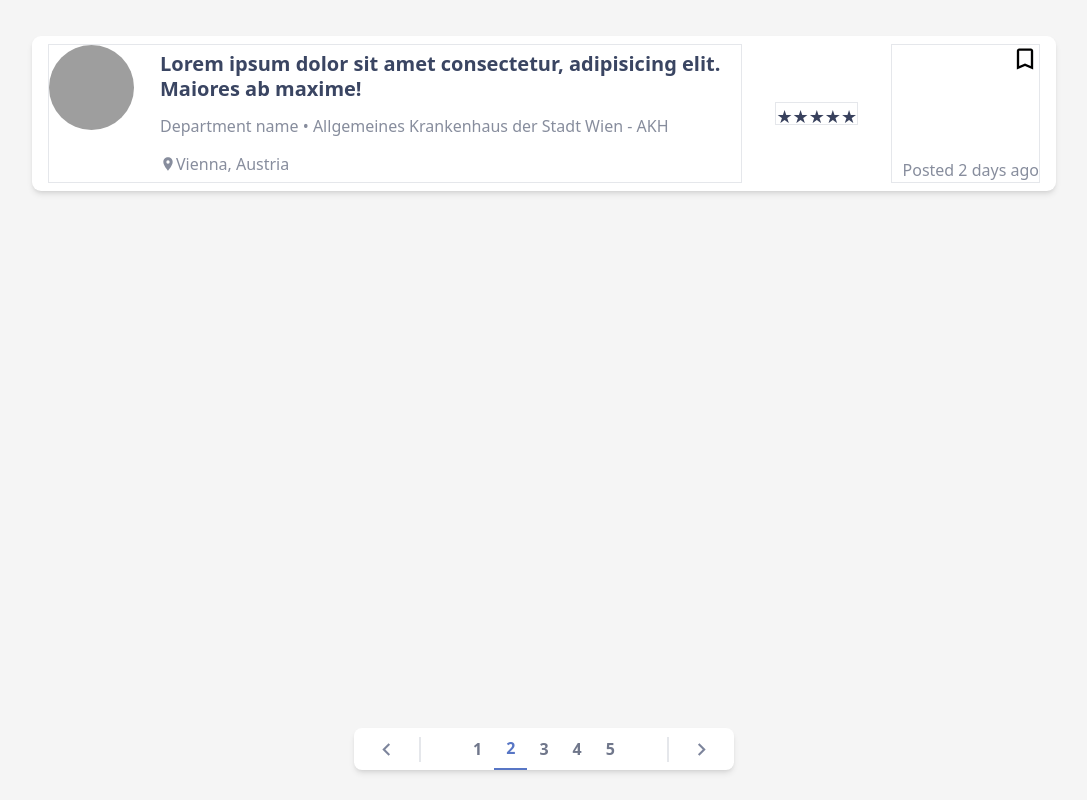
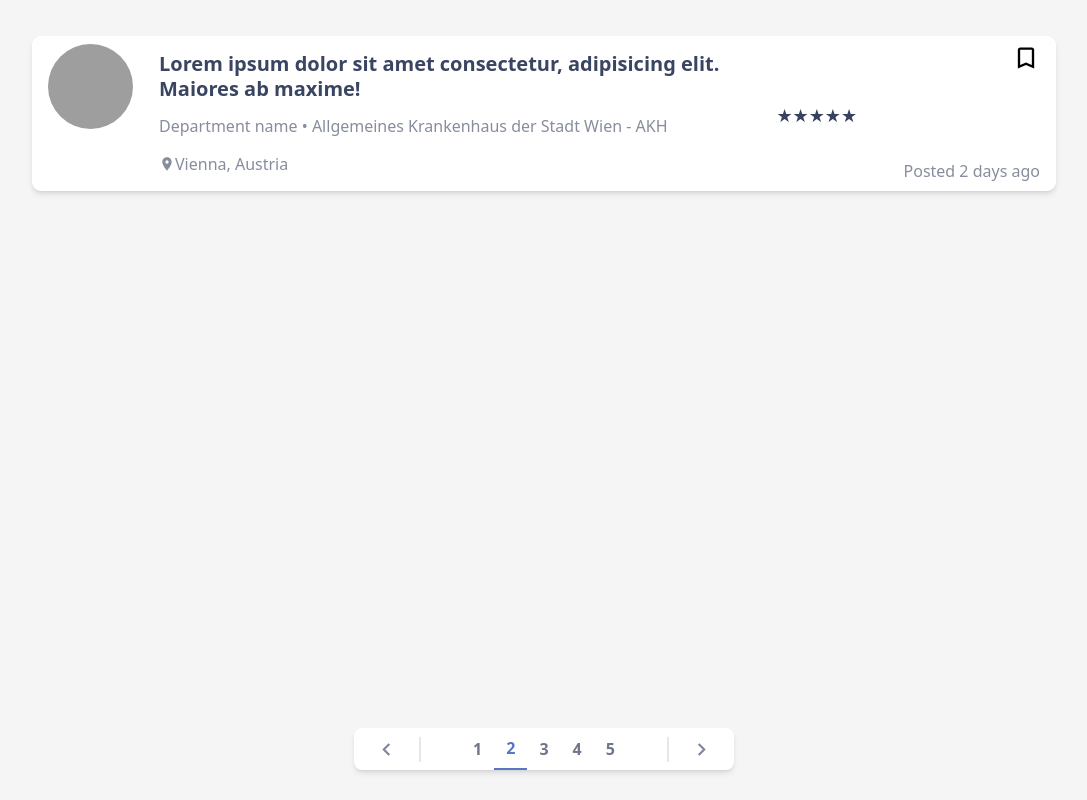
Before and after one commit to Ramil3107/jobList, a React (Create React App) app: page / in a window 1280 px wide. Shown: the whole page, without its empty margins (96-1183 px from the left). Built offline with nearby package versions, Linux system fonts and the light colour scheme; grey boxes are pictures that could not be loaded.

Commit message:
remove borders

```diff
--- a/src/pages/JobListPage/components/Activity.tsx
+++ b/src/pages/JobListPage/components/Activity.tsx
@@ -2,7 +2,7 @@ import { MdBookmarkBorder } from "react-icons/md";
 
 export const Activity = () => {
     return (
-        <div className="border
+        <div className="
         lg:w-[15%] lg:h-[90%] lg:flex lg:flex-col lg:justify-between
         md:w-[15%] md:h-[90%] md:flex md:flex-col md:justify-between
         sm:w-[40%] sm:h-[15%] sm:flex sm:flex-wrap sm:justify-end items-end">
--- a/src/pages/JobListPage/components/MainContent.tsx
+++ b/src/pages/JobListPage/components/MainContent.tsx
@@ -4,7 +4,7 @@ export const MainContent = () => {
     return (
 
         //Wrapper
-        <div className="flex border
+        <div className="flex
         lg:w-[70%] lg:h-[90%]
          md:w-[70%] md:h-[90%]
          sm:w-[100%] sm:h-[75%]">
--- a/src/pages/JobListPage/components/StarRating.tsx
+++ b/src/pages/JobListPage/components/StarRating.tsx
@@ -2,7 +2,7 @@ import { useState } from "react";
 
 export const StarRating = () => {
     return (
-        <div className="sm:h-[15%] border">
+        <div className="sm:h-[15%]">
             {[...Array(5)].map((star, index) => {
                 return (
                     <span key={index} className="text-[#38415D]
```
